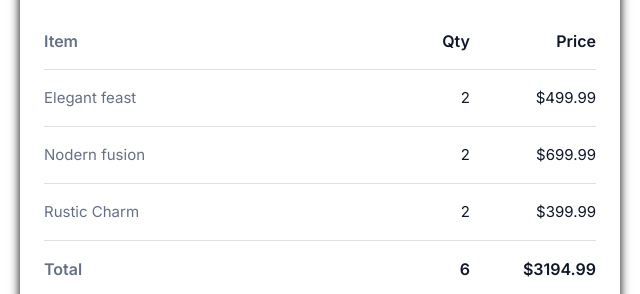
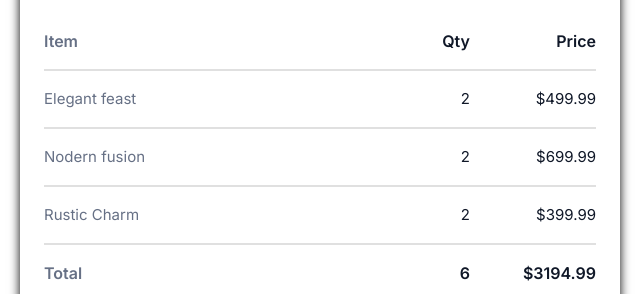
Before and after one commit to AnnaMoz94/homework-3, a plain HTML site: page index.html in a window 1280 px wide. Shown: the part 303-597 px from the top of the page, 320-960 px from the left. Drawn offline with Linux system fonts and the light colour scheme.

Commit message:
fixed tr border-bottom

```diff
--- a/index.html
+++ b/index.html
@@ -28,22 +28,22 @@
         </tr>
     </thead>
     <tbody>
-        <tr style="border-bottom: 1px solid#E0E0E0; font-weight: 600; font-size: 16px; line-height: 24px;">
+        <tr style="border-bottom: 2px solid#E0E0E0; font-weight: 600; font-size: 16px; line-height: 24px;">
             <td style="width: 376px; color:#667085; padding: 16px 0;">Item</td>
             <td style="width: 50px; color: #101828; text-align: right; padding: 16px 0;">Qty</td>
             <td style="width: 126px; color: #101828; text-align: right; padding: 16px 0;">Price</td>
         </tr>
-        <tr style="border-bottom: 1px solid #E0E0E0; font-size: 15px; line-height: 24px;">
+        <tr style="border-bottom: 2px solid #E0E0E0; font-size: 15px; line-height: 24px;">
             <td style="width: 376px; color: #667085; padding: 16px 0;">Elegant feast</td>
             <td style="width: 50px; color: #101828; text-align: right; padding: 16px 0;">2</td>
             <td style="width: 126px; color: #101828; text-align: right; padding: 16px 0;">$499.99</td>
         </tr>
-        <tr style="border-bottom: 1px solid #E0E0E0; font-size: 15px; line-height: 24px;">
+        <tr style="border-bottom: 2px solid #E0E0E0; font-size: 15px; line-height: 24px;">
             <td style="width: 376px; color: #667085; padding: 16px 0;">Nodern fusion</td>
             <td style="width: 50px; color: #101828; text-align: right; padding: 16px 0;">2</td>
             <td style="width: 126px; color: #101828; text-align: right; padding: 16px 0;">$699.99</td>
         </tr>
-        <tr style="border-bottom: 1px solid #E0E0E0; font-size: 15px; line-height: 24px;">
+        <tr style="border-bottom: 2px solid #E0E0E0; font-size: 15px; line-height: 24px;">
             <td style=" width: 376px; color: #667085; padding: 16px 0;">Rustic Charm</td>
             <td style="width: 50px; color: #101828; text-align: right; padding: 16px 0;">2</td>
             <td style="width: 126px; color: #101828; text-align: right; padding: 16px 0;">$399.99</td>
```
